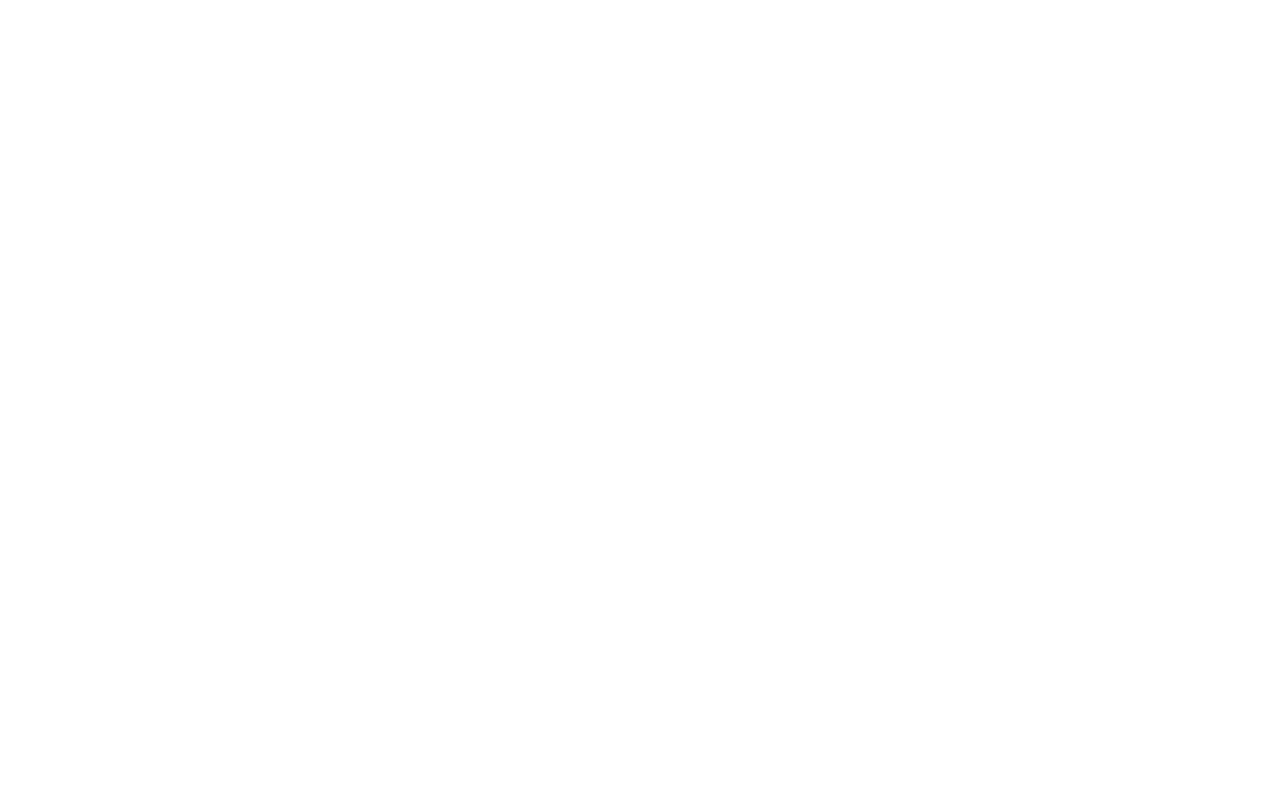
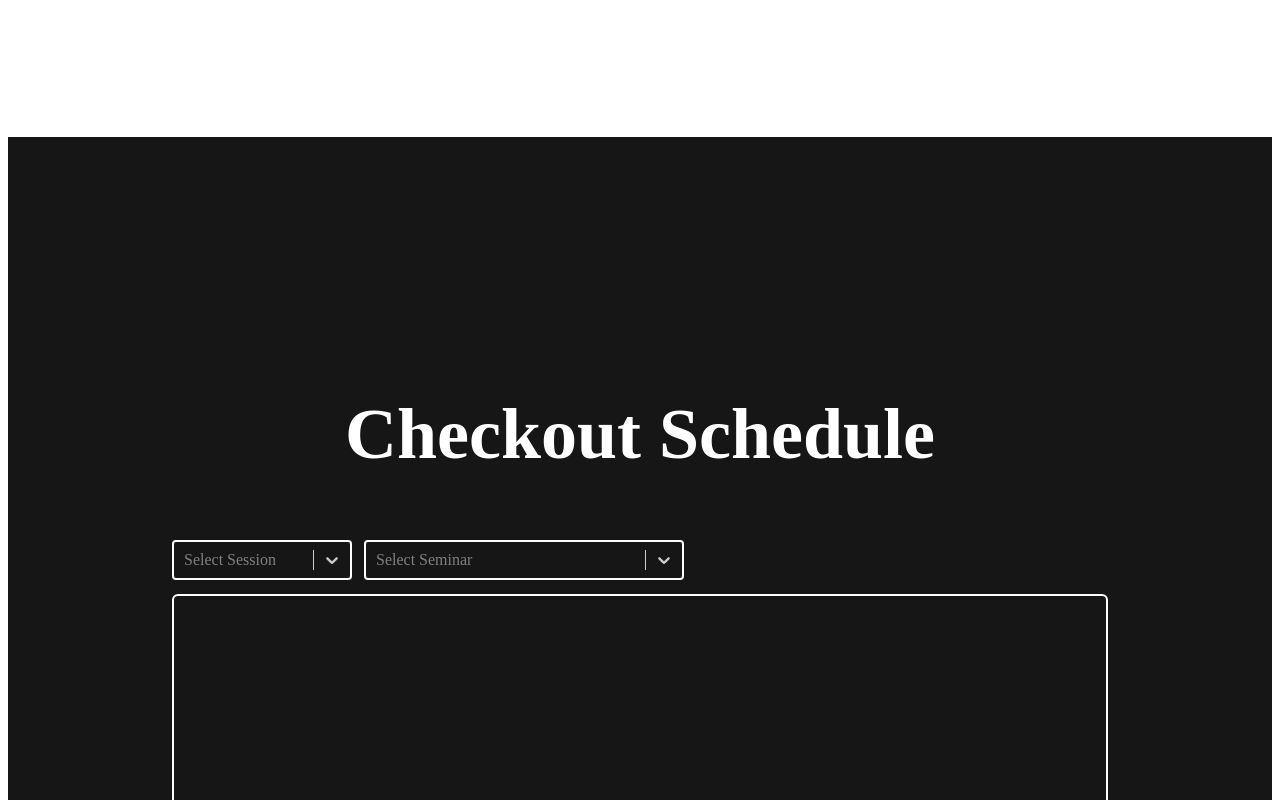
Before and after one commit to stnuc/seminar, a React (Create React App) app: page / in a window 1280 px wide. Shown: the part 3700-4500 px from the top of the page. Built offline with nearby package versions, Linux system fonts and the light colour scheme; no server answers; the HTML template or start-up script is replaced by a standard one; a web font is replaced by a local one.

Commit message:
feat: scheduler

```diff
--- a/src/App.tsx
+++ b/src/App.tsx
@@ -2,6 +2,7 @@
 import './App.sass'
 import { IntroPage } from './pages/intro/IntroPage'
 import { ExplainPage } from './pages/explain/ExplainPage'
+import { SchedulePage } from './pages/schedule/SchedulePage'
 import { SubscribePage } from './pages/subscribe/SubscribePage'
 import { Footer } from './pages/footer/Footer'
 
@@ -11,6 +12,7 @@
       {/* pages will go here */}
       <IntroPage></IntroPage>
       <ExplainPage></ExplainPage>
+      <SchedulePage></SchedulePage>
       <SubscribePage></SubscribePage>
       <Footer></Footer>
     </div>
```
